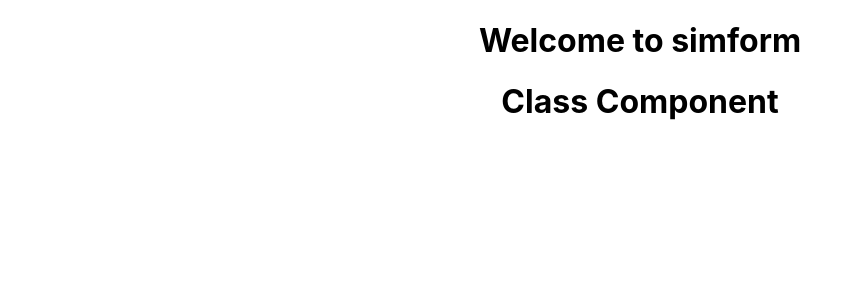
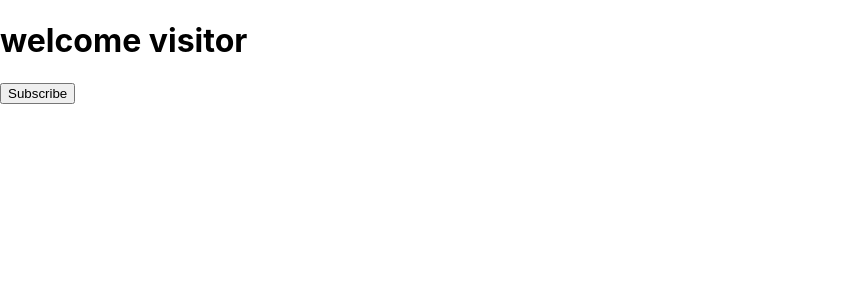
Before and after one commit to razarehan28/React_Learning, a React (Create React App) app in the folder component-learn/: page / in a window 1280 px wide. Shown: the top 300 px of the page, without its empty margins (0-863 px from the left). Built offline with nearby package versions, Linux system fonts and the light colour scheme.

Commit message:
state,JSX,Props,class

```diff
--- a/component-learn/src/App.js
+++ b/component-learn/src/App.js
@@ -1,14 +1,21 @@
-import "./App.css";
+import React, { Component } from "react";
 import Greet from "./components/Greet";
-import Welcome from "./components/welcome";
+import Welcome from "./components/Welcome";
+import Message from "./components/Message";
 
-function App() {
-  return (
-    <div className="App">
-      <Greet/>
-      <Welcome />
-    </div>
-  );
+class App extends Component {
+  render() {
+    return (
+      <div>
+        {/* <Greet name="Simform" locationName="Gujarat" />
+       <Greet name="Solutions" locationName="Gujarat" />
+       <Greet name="Rehan" locationName="Kolkata" /> */}
+        {/* <Welcome name="Simform" locationName="Gujarat"/>
+      <Welcome name="Simform" locationName="Gujarat" />
+      <Welcome name="Rehan" locationName="Kolkata" /> */}
+        <Message />
+      </div>
+    );
+  }
 }
-
 export default App;
--- a/component-learn/src/components/Greet.js
+++ b/component-learn/src/components/Greet.js
@@ -1,5 +1,13 @@
 import React from "react";
 
-let Greet = () => <h1>Welcome to simform</h1>;
-
+const Greet = (props) => {
+  console.log(props);
+  return (
+    <div>
+      <h1>
+        Hello {props.name} also known as {props.locationName}
+      </h1>
+    </div>
+  );
+};
 export default Greet;
--- /dev/null
+++ b/component-learn/src/components/Message.js
@@ -0,0 +1,24 @@
+import React, { Component } from "react";
+class Message extends Component {
+  constructor() {
+    super();
+    this.state = {
+      message: "welcome visitor",
+    };
+  }
+  changeMessage() {
+    this.setState({
+      message: "Thankyou for subscriber",
+    });
+  }
+  render() {
+    return (
+      <div>
+        <h1>{this.state.message}</h1>
+        <button onClick={() => this.changeMessage()}>Subscribe</button>
+      </div>
+    );
+  }
+}
+
+export default Message;
--- /dev/null
+++ b/component-learn/src/components/Welcome.js
@@ -0,0 +1,12 @@
+import React, { Component } from "react";
+class Welcome extends Component {
+  render() {
+    return (
+      <h1>
+        Welcome {this.props.name} also known as {this.props.locationName}
+      </h1>
+    );
+  }
+}
+
+export default Welcome;
--- a/component-learn/src/components/welcome.js
+++ /dev/null
@@ -1,8 +0,0 @@
-import React,{Component} from 'react'
-class Welcome extends Component {
-  render() {
-    return <h1> Class Component</h1>
-  }
-}
-
-export default Welcome
```
Also changed, not shown: component-learn/src/components/Hello.js (added, +12 -0 lines).
